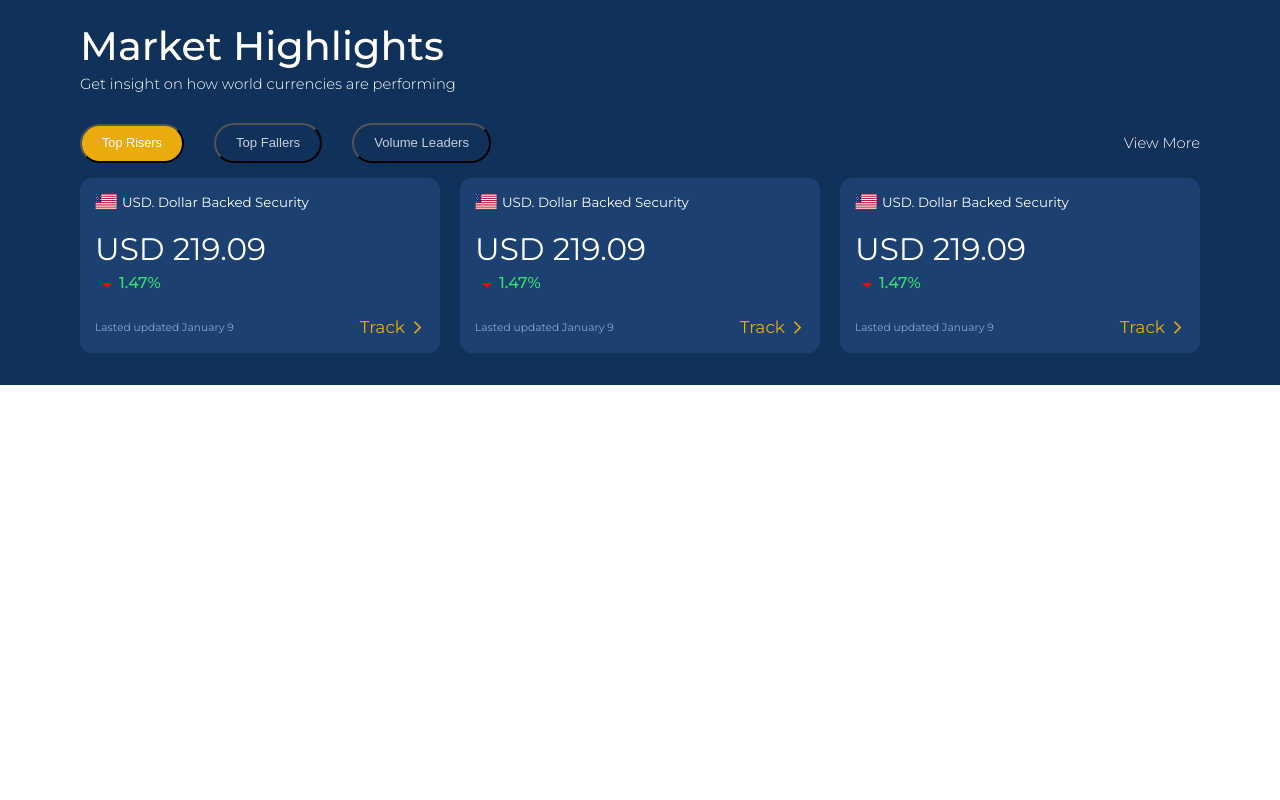
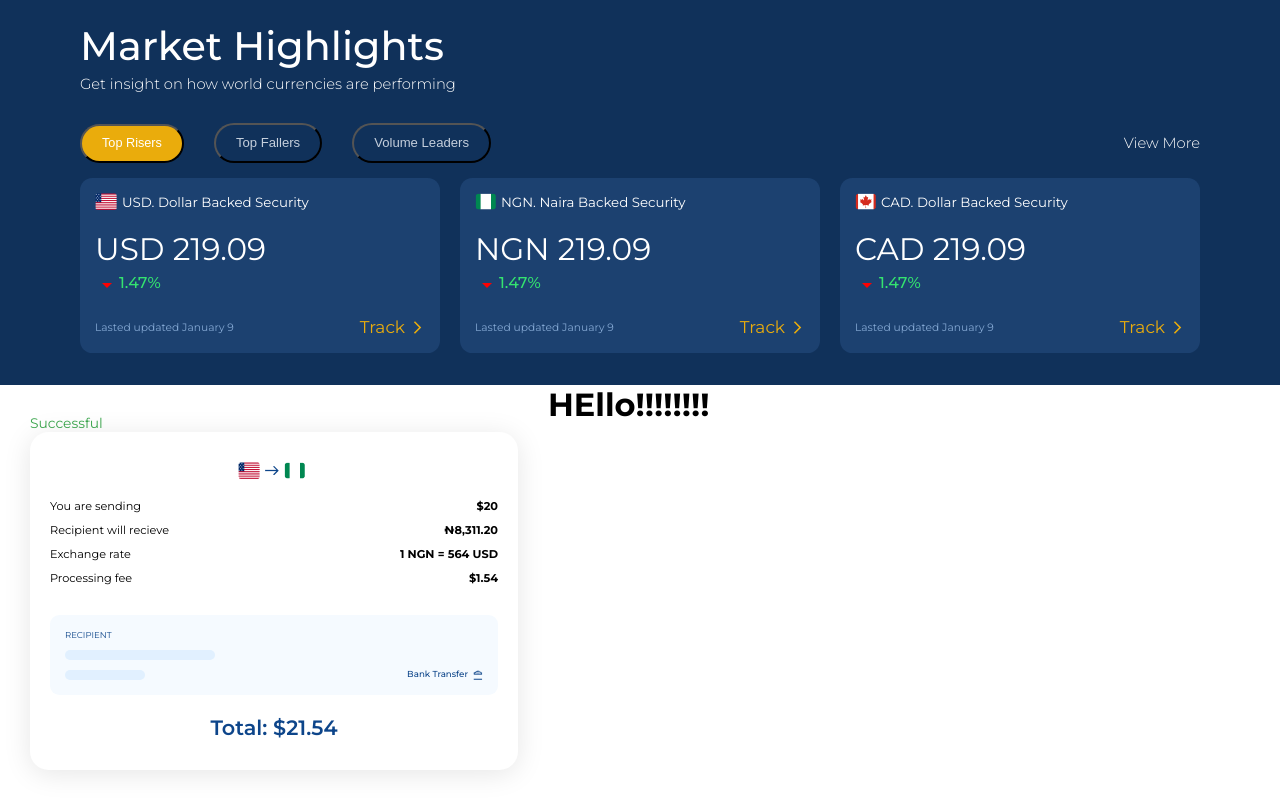
Before and after one commit to einsteinnnamah/test_repo, a React (Create React App) app: page / in a window 1280 px wide. Shown: the part 663-1463 px from the top of the page. Before the commit the page ends 1048 px from the top, so only its background shows below. Built offline with nearby package versions, Linux system fonts and the light colour scheme.

Commit message:
added transfer section

```diff
--- a/src/components/Card/index.js
+++ b/src/components/Card/index.js
@@ -2,23 +2,24 @@ import React from "react";
 // import ArrowDropUpIcon from "@mui/icons-material/ArrowDropUp";
 import ArrowDropDownIcon from "@mui/icons-material/ArrowDropDown";
 import ArrowForwardIosIcon from "@mui/icons-material/ArrowForwardIos";
-import usaflag from "../../assets/drawables/usaflag.png";
 import "./index.css";
 
-const Card = () => {
+const Card = ({ image, text, amount }) => {
   return (
     <div className="card">
       <div className="card-title">
-                <img src={usaflag} alt=""/>
+        <img src={image} alt="" />
         <p>
           {/* <img src={usaflag} alt="" /> */}
-                    USD. Dollar Backed Security
+          {/* USD. Dollar Backed Security */}
+          {text}
         </p>
       </div>
       <div className="card-price">
-                <h5>USD 219.09</h5>
+        {/* <h5>USD 219.09</h5> */}
+        <h5>{amount}</h5>
         <div className="card-rate">
-                    <ArrowDropDownIcon className="redicon"/>
+          <ArrowDropDownIcon className="redicon" />
           <p>1.47%</p>
         </div>
       </div>
@@ -26,7 +27,7 @@ const Card = () => {
         <p>Lasted updated January 9</p>
         <div className="card-track">
           <p>Track</p>
-                    <ArrowForwardIosIcon className="track-icon"/>
+          <ArrowForwardIosIcon className="track-icon" />
         </div>
       </div>
     </div>
--- /dev/null
+++ b/src/components/Reusable/DummyRectangle/index.css
@@ -0,0 +1,57 @@
+.rectangle {
+  background: #f5faff;
+  border-radius: 9.31149px;
+  display: flex;
+  justify-content: space-between;
+  padding: 15px;
+}
+
+.rectangle .rectangle-left {
+  display: flex;
+  flex-direction: column;
+}
+
+.rectangle-left > p {
+  /* font-family: 'SQ Market'; */
+  font-weight: 400;
+  font-size: 8.52001px;
+  line-height: 10px;
+  color: #0d458a;
+  margin-bottom: 10px;
+}
+
+.rectangle-left .rect-box {
+  background: #e1f0ff;
+  border-radius: 27.9345px;
+  height: 10px;
+}
+
+.rectangle-left .rect-box.long {
+  width: 150px;
+  margin-bottom: 10px;
+}
+
+.rectangle-left .rect-box.short {
+  width: 80px;
+}
+
+.rectangle .rectangle-right {
+  display: flex;
+  justify-content: center;
+  align-items: flex-end;
+}
+
+.rectangle .rectangle-right > p {
+  /* font-family: 'SQ Market'; */
+  font-weight: 500;
+  font-size: 8.69048px;
+  line-height: 11px;
+  text-align: right;
+  color: #0d458a;
+}
+
+.rectangle .rectangle-right > img {
+  width: 10px;
+  height: 10px;
+  margin-left: 5px;
+}
--- /dev/null
+++ b/src/components/Reusable/DummyRectangle/index.js
@@ -0,0 +1,21 @@
+import React from "react";
+import "./index.css";
+import transferImg from "../../../assets/drawables/transfer.png";
+
+const DummyRectangle = () => {
+  return (
+    <div className="rectangle">
+      <div className="rectangle-left">
+        <p>RECIPIENT</p>
+        <div className="rect-box long" />
+        <div className="rect-box short" />
+      </div>
+      <div className="rectangle-right">
+        <p>Bank Transfer</p>
+        <img src={transferImg} alt="" />
+      </div>
+    </div>
+  );
+};
+
+export default DummyRectangle;
--- /dev/null
+++ b/src/components/Transfer/index.css
@@ -0,0 +1,110 @@
+.transfer {
+  display: flex;
+}
+
+.transfer p {
+  margin-left: 0;
+}
+
+.transfer-left {
+  flex: 1;
+  padding: 30px;
+}
+
+.transfer-right {
+  flex: 1.5;
+}
+
+/* .transfer-left .successful {
+  padding: 5px 15px;
+  display: flex;
+  justify-content: flex-end;
+  width: 150px;
+  background: #ffffff;
+  box-shadow: 0px 4px 50px rgba(0, 0, 0, 0.1);
+  border-radius: 10px;
+  position: absolute;
+  z-index: 3;
+  left: 420px;
+  margin-top: 15px;
+} */
+
+.transfer-card .successful {
+  padding: 5px 15px;
+  display: flex;
+  justify-content: flex-end;
+  width: 150px;
+  background: #ffffff;
+  box-shadow: 0px 4px 50px rgba(0, 0, 0, 0.1);
+  border-radius: 10px;
+  position: absolute;
+  z-index: 3;
+  /* left: 420px; */
+  margin-top: 15px;
+}
+
+.successful > p {
+  /* font-family: 'SQ Market'; */
+  font-weight: 400;
+  font-size: 13.8355px;
+  line-height: 17px;
+  color: #3aa64c;
+}
+
+.transfer-left .transfer-card {
+  display: flex;
+  flex-direction: column;
+  background: #ffffff;
+  box-shadow: 0px 3.72459px 27.9345px rgba(0, 0, 0, 0.1);
+  border-radius: 18.623px;
+  padding: 30px 20px;
+  min-width: 70%;
+  position: relative;
+}
+
+.transfer-card .countries {
+  display: flex;
+  justify-content: center;
+  align-items: center;
+  margin-bottom: 20px;
+}
+
+.transfer-card .countries img {
+  margin-right: 5px;
+}
+
+.transfer-card .transfer-details {
+  margin-bottom: 20px;
+}
+
+.transfer-details .details {
+  display: flex;
+  justify-content: space-between;
+  align-items: center;
+  margin-bottom: 10px;
+}
+
+.transfer-details .details p {
+  /* font-family: 'SQ Market'; */
+  font-weight: 400;
+  font-size: 11.3135px;
+  line-height: 14px;
+  color: #000000;
+}
+
+.transfer-details .details p:last-child {
+  font-weight: 700;
+}
+
+.transfer-card .recipient {
+  margin-bottom: 20px;
+}
+
+.transfer-card .transfer-amount h5 {
+  /* font-family: "SQ Market"; */
+  font-weight: 600;
+  font-size: 20.7954px;
+  line-height: 25px;
+  color: #0d458a;
+  text-align: center;
+}
--- /dev/null
+++ b/src/components/Transfer/index.js
@@ -0,0 +1,54 @@
+import React from "react";
+import "./index.css";
+import usaflag from "../../assets/drawables/usaflag.png";
+import Arrow from "../../assets/drawables/Arrow1.png";
+import nigflag from "../../assets/drawables/nigflag.png";
+import DummyRectangle from "components/Reusable/DummyRectangle";
+
+const Transfer = () => {
+  return (
+    <div className="transfer">
+      <div className="transfer-left">
+        <div className="successful">
+          <p>Successful</p>
+        </div>
+        <div className="transfer-card">
+          <div className="countries">
+            <img src={usaflag} alt="" />
+            <img src={Arrow} alt="" />
+            <img src={nigflag} alt="" />
+          </div>
+          <div className="transfer-details">
+            <div className="details">
+              <p>You are sending</p>
+              <p>$20</p>
+            </div>
+            <div className="details">
+              <p>Recipient will recieve</p>
+              <p>₦8,311.20 </p>
+            </div>
+            <div className="details">
+              <p>Exchange rate</p>
+              <p>1 NGN = 564 USD</p>
+            </div>
+            <div className="details">
+              <p>Processing fee</p>
+              <p>$1.54</p>
+            </div>
+          </div>
+          <div className="recipient">
+            <DummyRectangle />
+          </div>
+          <div className="transfer-amount">
+            <h5>Total: $21.54</h5>
+          </div>
+        </div>
+      </div>
+      <div className="transfer-right">
+        <h1>HEllo!!!!!!!!</h1>
+      </div>
+    </div>
+  );
+};
+
+export default Transfer;
--- a/src/components/market/index.js
+++ b/src/components/market/index.js
@@ -1,6 +1,30 @@
 import React from "react";
 import Card from "../Card";
 import "./index.css";
+import usaflag from "../../assets/drawables/usaflag.png";
+import nigflag from "../../assets/drawables/nigflag.png";
+import cadflag from "../../assets/drawables/cadflag.png";
+
+const cardData = [
+  {
+    id: 1,
+    image: usaflag,
+    text: "USD. Dollar Backed Security",
+    amount: "USD  219.09",
+  },
+  {
+    id: 2,
+    image: nigflag,
+    text: "NGN. Naira Backed Security",
+    amount: "NGN  219.09",
+  },
+  {
+    id: 3,
+    image: cadflag,
+    text: "CAD. Dollar Backed Security",
+    amount: "CAD  219.09",
+  },
+];
 
 const Market = () => {
   return (
@@ -18,9 +42,17 @@ const Market = () => {
         <p>View More</p>
       </div>
       <div className="market-cards">
+        {cardData.map((item) => (
+          <Card
+            image={item.image}
+            text={item.text}
+            amount={item.amount}
+            key={item.id}
+          />
+        ))}
+        {/* <Card />
         <Card />
-                <Card />
-                <Card />
+        <Card /> */}
       </div>
     </div>
   );
--- a/src/components/navbar/bottom_navbar/index.css
+++ b/src/components/navbar/bottom_navbar/index.css
@@ -1,6 +1,6 @@
 .bottomnav {
   display: flex;
-    /* justify-content: center; */
+  justify-content: center;
   align-items: center;
   /* width: 100%; */
   overflow-x: auto;
@@ -19,7 +19,7 @@
   display: flex;
   justify-content: center;
   align-items: center;
-    margin-right: 10px;
+  margin-right: 20px;
 }
 
 .bottomnav-item p:first-child {
--- a/src/components/navbar/top_navbar/index.css
+++ b/src/components/navbar/top_navbar/index.css
@@ -51,9 +51,9 @@ select {
   color: #000000;
 }
 
-p,
-select,
-button,
+.topnav-links p,
+.topnav-links select,
+.topnav-login button,
 .topnav-mode {
   margin-left: 20px;
   cursor: pointer;
@@ -71,7 +71,7 @@ select:focus {
   display: flex;
   justify-content: center;
   align-items: center;
-    /* margin-left: 10px; */
+  margin-left: 20px;
 }
 
 .topnav-login p {
--- a/src/pages/landing/index.js
+++ b/src/pages/landing/index.js
@@ -1,8 +1,9 @@
-import './index.css'
+import "./index.css";
 import TopNavbar from "components/navbar/top_navbar";
 import BottomNav from "components/navbar/bottom_navbar";
 import Header from "components/header";
 import Market from "components/market";
+import Transfer from "components/Transfer";
 
 const Landing = () => {
   return (
@@ -11,8 +12,9 @@ const Landing = () => {
       <BottomNav />
       <Header />
       <Market />
+      <Transfer />
     </div>
-    )
-}
+  );
+};
 
-export default Landing
+export default Landing;
```
Also changed, not shown: src/assets/drawables/Arrow1.png (added), src/assets/drawables/transfer.png (added), src/components/form/index.css (indentation only). Lines whose indentation alone changed are shown as unchanged.
